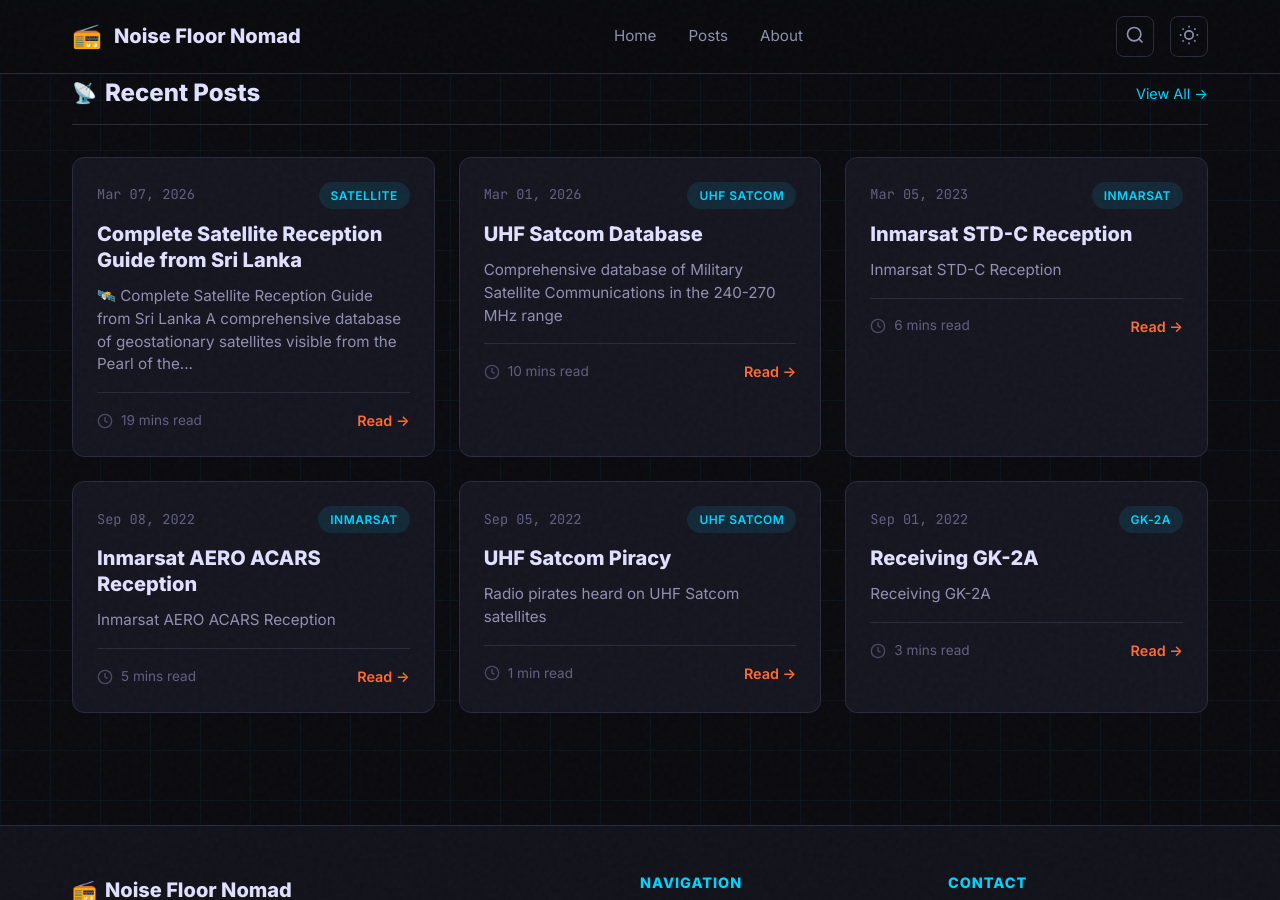
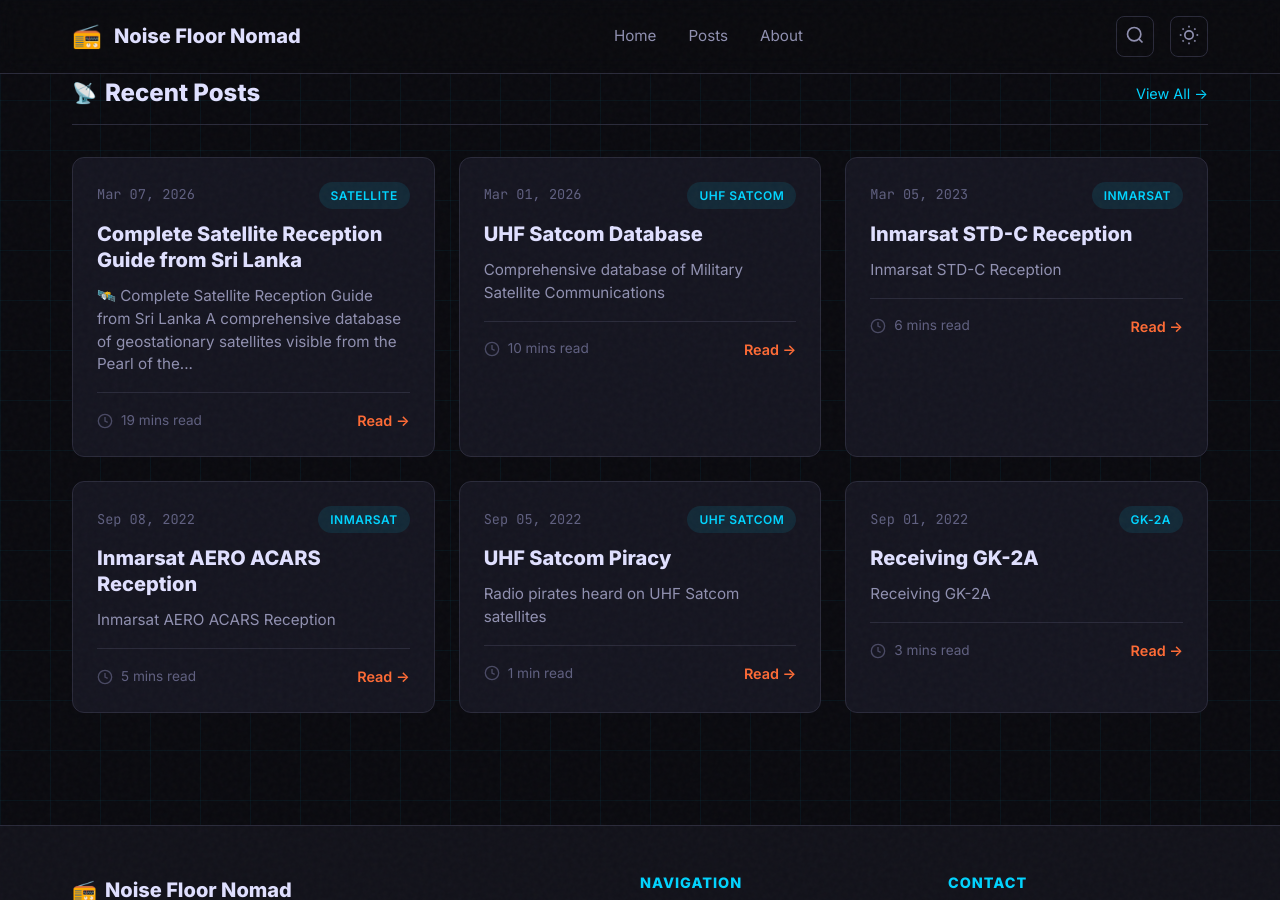
Before and after one commit to hmdsamarasekara/hmdsamarasekara.github.io, a Jekyll site: the page built from index.md, in a window 1280 px wide and 900 px high, scrolled down 713 px. Built offline with Jekyll 4.4.1, drawn with Linux system fonts in a browser that asks for light colours.

Commit message:
Update 2025-03-01-uhf-satcom-database.md

```diff
--- a/_posts/2025-03-01-uhf-satcom-database.md
+++ b/_posts/2025-03-01-uhf-satcom-database.md
@@ -4,7 +4,7 @@ title: "UHF Satcom Database"
 date: 2026-03-01 12:00:00 +0530
 categories: [UHF Satcom]
 tags: [uhf, satcom, military, database, reference]
-excerpt: "Comprehensive database of Military Satellite Communications in the 240-270 MHz range"
+excerpt: "Comprehensive database of Military Satellite Communications"
 ---
 
 <style>
```
